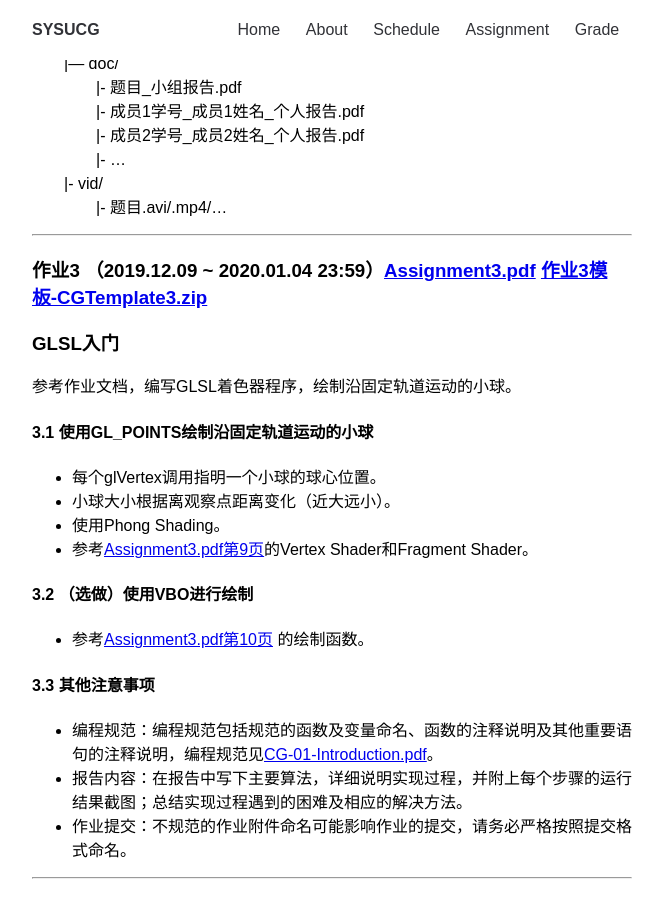
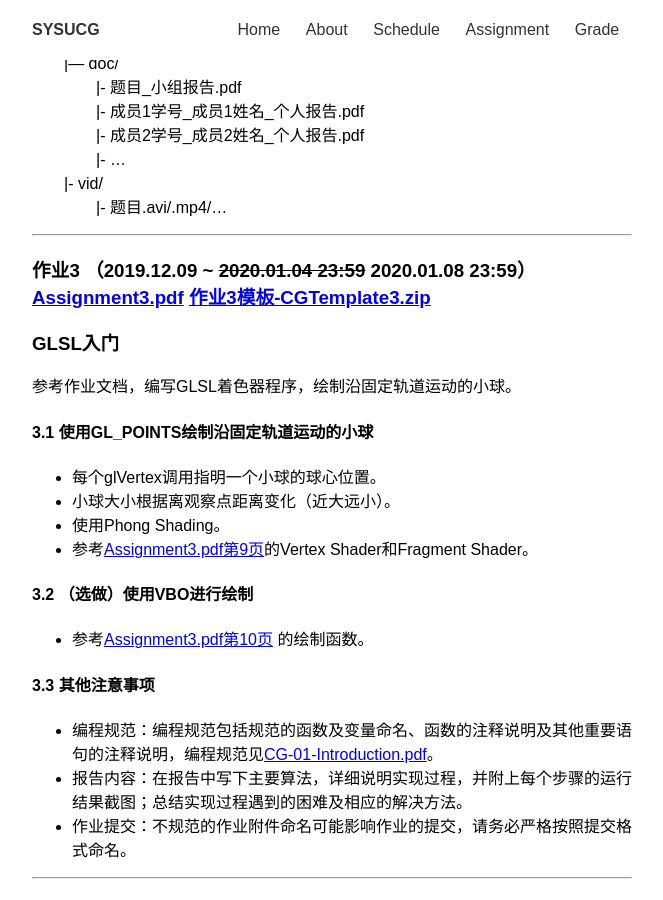
Before and after one commit to sysucg2019/sysucg2019.github.io, a Jekyll site: the page built from assignment.md, in a window 1280 px wide and 900 px high, scrolled down 1304 px. Shown: the whole window, without its empty margins (308-971 px from the left). Built offline with Jekyll 4.4.1, drawn with Linux system fonts in a browser that asks for light colours.

Commit message:
Update assignment.md

```diff
--- a/assignment.md
+++ b/assignment.md
@@ -41,7 +41,7 @@ permalink: /assignment/
 
 ----
 
-### 作业3 （2019.12.09 ~ 2020.01.04 23:59）[Assignment3.pdf](https://github.com/sysucg2019/sysucg2019.github.io/raw/master/Assignment3.pdf)  [作业3模板-CGTemplate3.zip](https://github.com/sysucg2019/sysucg2019.github.io/raw/master/CGTemplate3.zip)
+### 作业3 （2019.12.09 ~ ~~2020.01.04 23:59~~ 2020.01.08 23:59）[Assignment3.pdf](https://github.com/sysucg2019/sysucg2019.github.io/raw/master/Assignment3.pdf)  [作业3模板-CGTemplate3.zip](https://github.com/sysucg2019/sysucg2019.github.io/raw/master/CGTemplate3.zip)
 ### GLSL入门
 参考作业文档，编写GLSL着色器程序，绘制沿固定轨道运动的小球。
 
```
